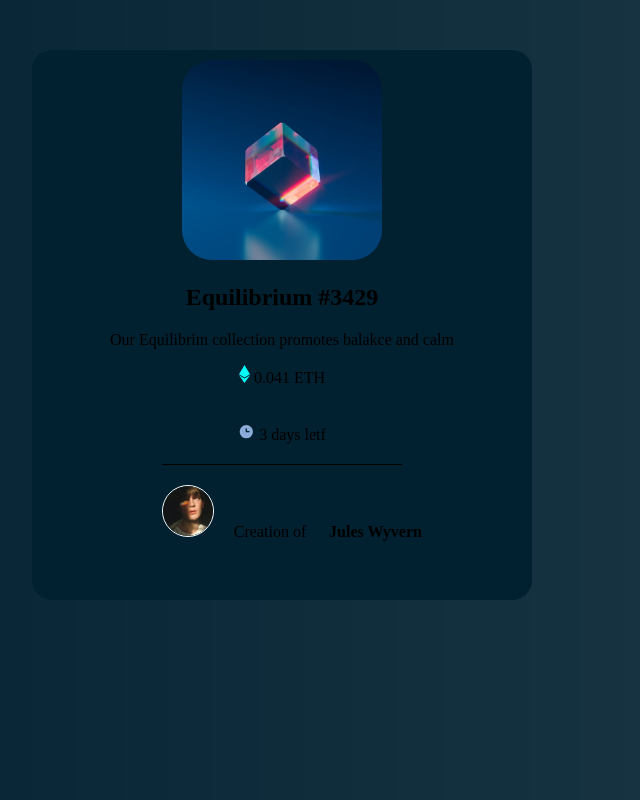
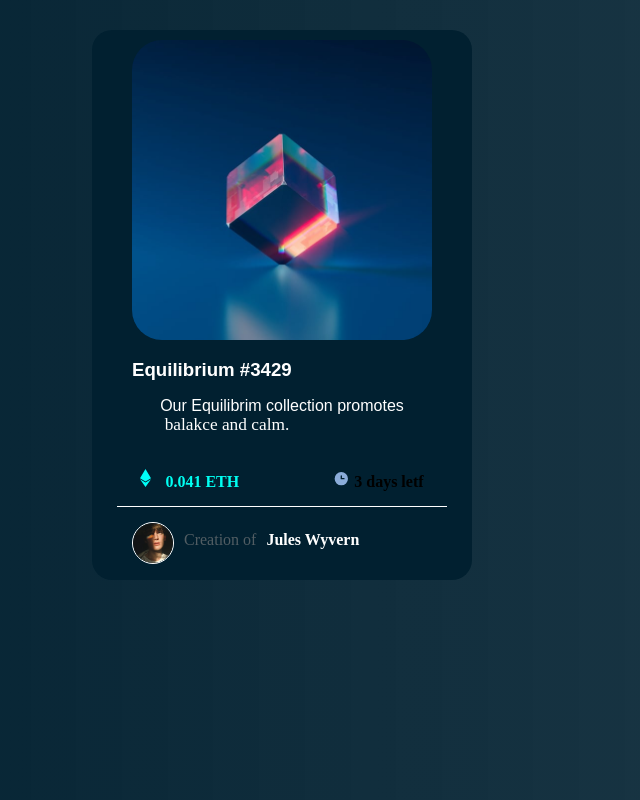
Before and after one commit to WesleySampaioCunha/projeto_componente_de_cartao_pre-visualNet, a plain HTML site: page index.html in a window 1280 px wide. Shown: the whole page, without its empty margins (358-998 px from the left). Drawn offline with Linux system fonts and the light colour scheme.

Commit message:
Projeto Finazliado
Projeto meu finalizado com sucesso.

```diff
--- a/css/estiloprevisualntf.css
+++ b/css/estiloprevisualntf.css
@@ -6,54 +6,93 @@ body {
 
 .container {
     margin: 0 auto;
-    width: 500px;
+    width: 380px;
     height: 550px;
     background-color: #012030;
     text-align: center;
-    margin-top: 50px;
+    margin-top: 30px;
     border-radius: 20px;
 }
 
 #imagem img {
-    width: 200px;
-    height: 300x;
+    width: 300px;
+    height: 250x;
     margin-top: 10px;
     border-radius: 30px;
 }
 
-#relogio {
-    border-bottom: 1px solid black;
-    width: 200px;
-    margin: auto;
-    padding: 20px;
+h2 {
+    text-align: left;
+    font-family: Arial, Helvetica, sans-serif;
+    align-items: center;
+    color: white;
+    font-size: 14pt;
+    margin-left: 40px;
 }
 
-#user {
-    margin-top: 20px;
+#primeira-frase {
+    text-align: center;
+    margin: 0 auto;
+    font-family: Arial, Helvetica, sans-serif;
+    font-size: 12pt;
+    color: white;
+
 }
 
-#user img {
-    width: 50px;
-    border: 1px solid white;
-    border-radius: 50%;
-    text-align: left;
-    margin-left: -80px;
+#seunda-frase {
+    text-align: center;
+    margin: 0 auto;
+    margin-right: 110px;
+    font-size: 13pt;
+    color: white;
 }
 
-#user p {
-    display: inline-block;
-    margin: 0 2px;
-    margin-top: 15px;
-    width: 400px;
-    max-width: 100px;
-    height: 0px;
-    columns: 1;
+#imagem1, #relogio {
+    margin: 45px;
+    margin-top: 20px;
+    align-items: center;
 }
 
-#user strong {
+#strong-eth {
+    margin-left: 10px;
+    color: rgb(0, 255, 242);
+}
+
+
+
+#barra {
+    width: 330px;
+    border-bottom: 1px solid white;
+    margin: 0 auto;
+    margin-top: 15px;
+}
+
+
+#user-principal {
+    display: flex;
+    text-align: center;
+    align-items: center;
+    margin: 10px auto;
+    margin-left: 40px;
+}
+
+#user-principal > img {
+    width: 40px;
+    height: 40px;
+    border-radius: 50%;
+    object-fit: cover;
     margin-right: 10px;
-    margin-left: -11px;
-    left: 50px;
-    right: 30px;
-    text-align: left;
+    border: 1px solid white;
+    margin-top: 5px;
 }
+
+#texto-crate {
+    color: rgba(128, 128, 128, 0.64);
+}
+
+#name-create {
+    margin-left: 10px;
+    color: white;
+    font-weight: bold;
+    text-align: end;
+}
--- a/index.html
+++ b/index.html
@@ -13,15 +13,19 @@
             <img src="images/image-equilibrium.jpg" alt="" srcset="">
         </div>
         <h2>Equilibrium #3429</h2>
-        <p>Our Equilibrim collection promotes balakce and calm</p>
-        <p id="imagem1"><img src="images/icon-ethereum.svg" alt="" srcset=""> 0.041 ETH </p>
-        <p id="relogio"><img src="images/icon-clock.svg" alt=""> 3 days letf</p>
+        <p id="primeira-frase">Our Equilibrim collection promotes <p id="seunda-frase">balakce and calm.</p></p>
+        <br>
+        <span id="imagem1"><img src="images/icon-ethereum.svg" alt="" srcset=""> <strong id="strong-eth">0.041 ETH</strong> </span>
+        <span id="relogio"><img src="images/icon-clock.svg" alt=""> <strong id="dias">3 days letf</strong></span>
 
-        <div id="user">
+        <div id="barra"></div>
+
+        <div id="user-principal">
             <img src="images/image-avatar.png" alt="">
-            <p>Creation of <strong>Jules Wyvern</strong></p>
+
+            <span id="texto-crate">Creation of</span>
+      <span id="name-create">Jules Wyvern</span>
         </div>
-
     </div>
 </body>
 </html>
```
